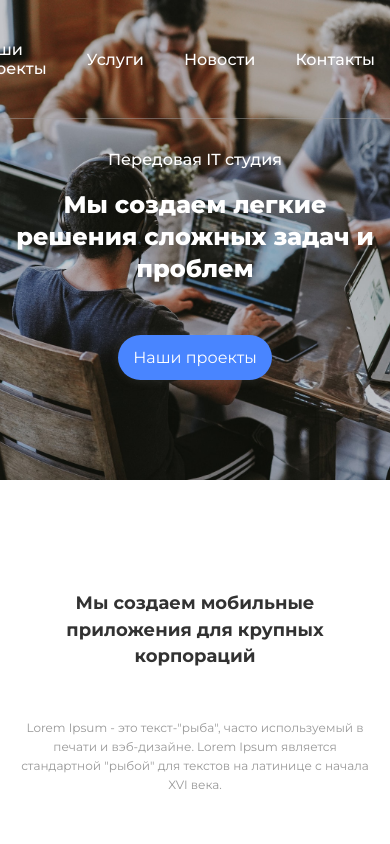
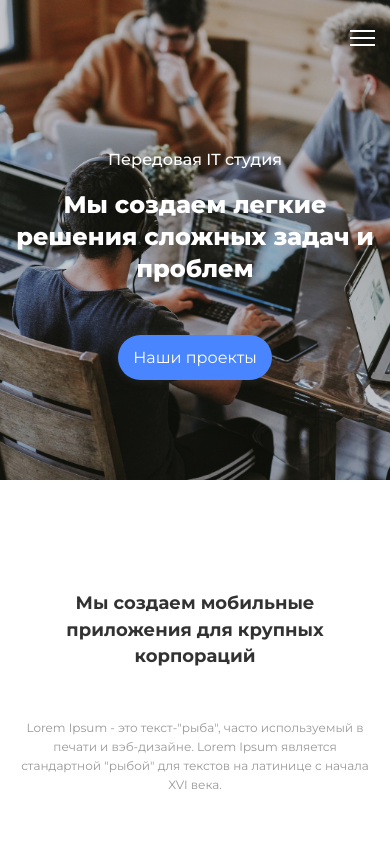
Before and after one commit to Itischeat/CastAway_Landing, a plain HTML site: page index.html in a window 390 px wide. Shown: the top 844 px of the page. Drawn offline with Linux system fonts and the light colour scheme.

Commit message:
Burger menu

```diff
--- a/index.html
+++ b/index.html
@@ -11,6 +11,7 @@
     <title>CastAway</title>
     <link rel='stylesheet' href='css/reset.css'>
     <link rel='stylesheet' href='css/style.css'>
+    <script src="js/scripts.js" defer></script>
 </head>
 
 <body>
@@ -24,6 +25,11 @@
                     <li class="nav_list-item"><a href="#" class="nav__list-link">Новости</a></li>
                     <li class="nav_list-item"><a href="#" class="nav__list-link">Контакты</a></li>
                 </ul>
+                <div class="nav__burger">
+                    <span></span>
+                    <span class="nav__burger-main"></span>
+                    <span></span>
+                </div>
             </nav>
         </div>
     </header>
--- a/js/scripts.js
+++ b/js/scripts.js
@@ -0,0 +1,7 @@
+const burger = document.querySelector('.nav__burger');
+const navList = document.querySelector('.nav__list');
+
+burger.addEventListener('click', () => {
+    burger.classList.toggle('active');
+    navList.classList.toggle('active');
+});
--- a/scss/style.scss
+++ b/scss/style.scss
@@ -62,6 +62,55 @@ body {
     justify-content: end;
 
 }
+
+.nav__burger {
+    float: right;
+    display: none;
+    position: relative;
+    cursor: pointer;
+    width: 25px;
+    height: 14px;
+
+    & span {
+        height: 2px;
+        background-color: $mainColor;
+        position: absolute;
+        width: 100%;
+        left: 0;
+    }
+
+    & span:first-child {
+        top: 0;
+    }
+
+    & span:nth-child(2) {
+        top: 49%
+    }
+
+    & span:last-child {
+        top: 100%;
+    }
+}
+
+.nav__burger.active {
+    & span:first-child {
+        transition: all 0.3s ease-in-out;
+        top: 50%;
+        transform: rotate(45deg);
+    }
+
+    & span:nth-child(2) {
+        display: none;
+    }
+
+    & span:last-child {
+        transition: all 0.3s ease-in-out;
+        top: 50%;
+        transform: rotate(-45deg);
+    }
+}
+
+
 
 .nav_list-item {
     &:not(:last-child) {
@@ -151,6 +200,46 @@ body {
 }
 
 @media (max-width: 768px) {
+    .nav {
+        padding: 30px 0;
+    }
+
+    .header::after {
+        display: none;
+    }
+
+    .nav__list-link {
+        color: #000;
+        font-size: 28px;
+        font-weight: 600;
+    }
+
+    .nav_list-item {
+        padding: 0 50px;
+        margin: 20px auto;
+    }
+
+    .nav__list {
+        position: fixed;
+        top: 0;
+        left: 0;
+        background: $mainColor;
+        width: 50%;
+        height: 100%;
+        display: inline-block;
+        transform: translateX(-100%);
+        opacity: 0.9;
+    }
+
+    .nav__list.active {
+        transform: translateX(0);
+        transition: all 0.3s ease-in-out;
+    }
+
+    .nav__burger {
+        display: block;
+    }
+
     .top__text {
         font-size: 36px;
     }
```
Also changed, not shown: css/style.css.
